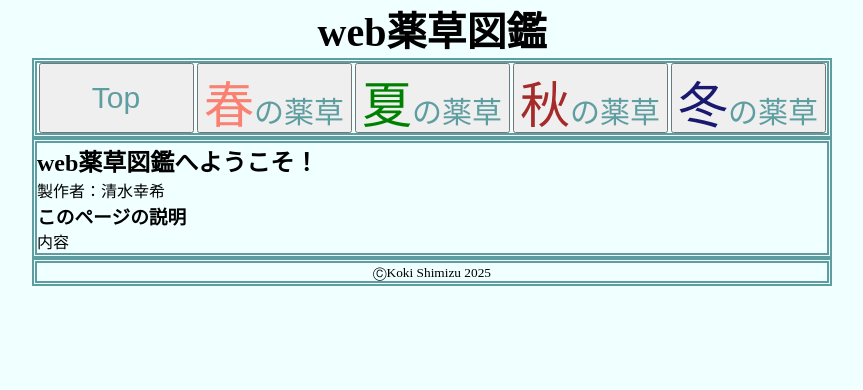
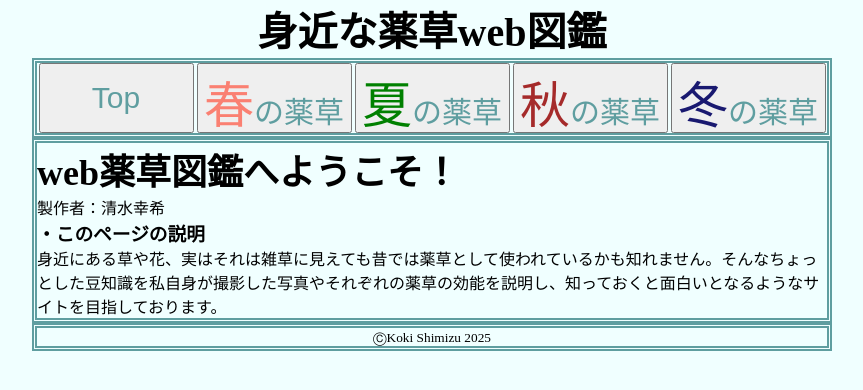
Before and after one commit to aju230/Herb_Web_dictionary.github.io, a plain HTML site: page index.html in a window 1280 px wide. Shown: the whole page, without its empty margins (208-1071 px from the left). Drawn offline with Linux system fonts and the light colour scheme.

Commit message:
アニメーションの追加とTop概要の追加

```diff
--- a/index.html
+++ b/index.html
@@ -2,7 +2,7 @@
 <html>
   <head>
     <meta charset="utf-8">
-    <title>web薬草図鑑</title>
+    <title>身近な薬草web図鑑</title>
     <style>
       * {
         margin: 0px;
@@ -43,6 +43,9 @@
             border: 5px double cadetblue;
             text-align: center;
           }
+          #bg {
+            transition: all 0.5s linear 0s;
+          }
           #sco {
             color: salmon;
             font-size: 50px;
@@ -64,7 +67,7 @@
   <body>
     <div id="wrap">
     <header>
-      <h1>web薬草図鑑</h1>
+      <h1>身近な薬草web図鑑</h1>
     </header>
     <nav>
       <ul>
@@ -86,20 +89,20 @@
     </ul>
     </nav>
     <section id="bg">
-    <h2 id="agenda">web薬草図鑑へようこそ！</h2>
-    <a id="detail">
-      <p>製作者：清水幸希</p>
-      <h3>このページの説明</h3>
-      <p>内容</p>
-    </a>
+    <h2 id="agenda"></h2>
+    <a id="detail"></a>
     </section>
     <script>
       const agenda = document.getElementById("agenda");
       const detail = document.getElementById("detail");
       const bg = document.getElementById("bg");
 
+      agenda.innerHTML = "<h2>web薬草図鑑へようこそ！</h2>";
+      detail.innerHTML =
+      "<p>製作者：清水幸希</p><h3>・このページの説明</h3><p>身近にある草や花、実はそれは雑草に見えても昔では薬草として使われているかも知れません。そんなちょっとした豆知識を私自身が撮影した写真やそれぞれの薬草の効能を説明し、知っておくと面白いとなるようなサイトを目指しております。</p>";
+
       function tos() {
-      agenda.innerHTML = "<h3>web薬草図鑑へようこそ！</h3>";
+      agenda.innerHTML = "<h2>web薬草図鑑へようこそ！</h2>";
       detail.innerHTML = "<p>トップ内容</p>";
       bg.style.backgroundColor = "";
       }
```
